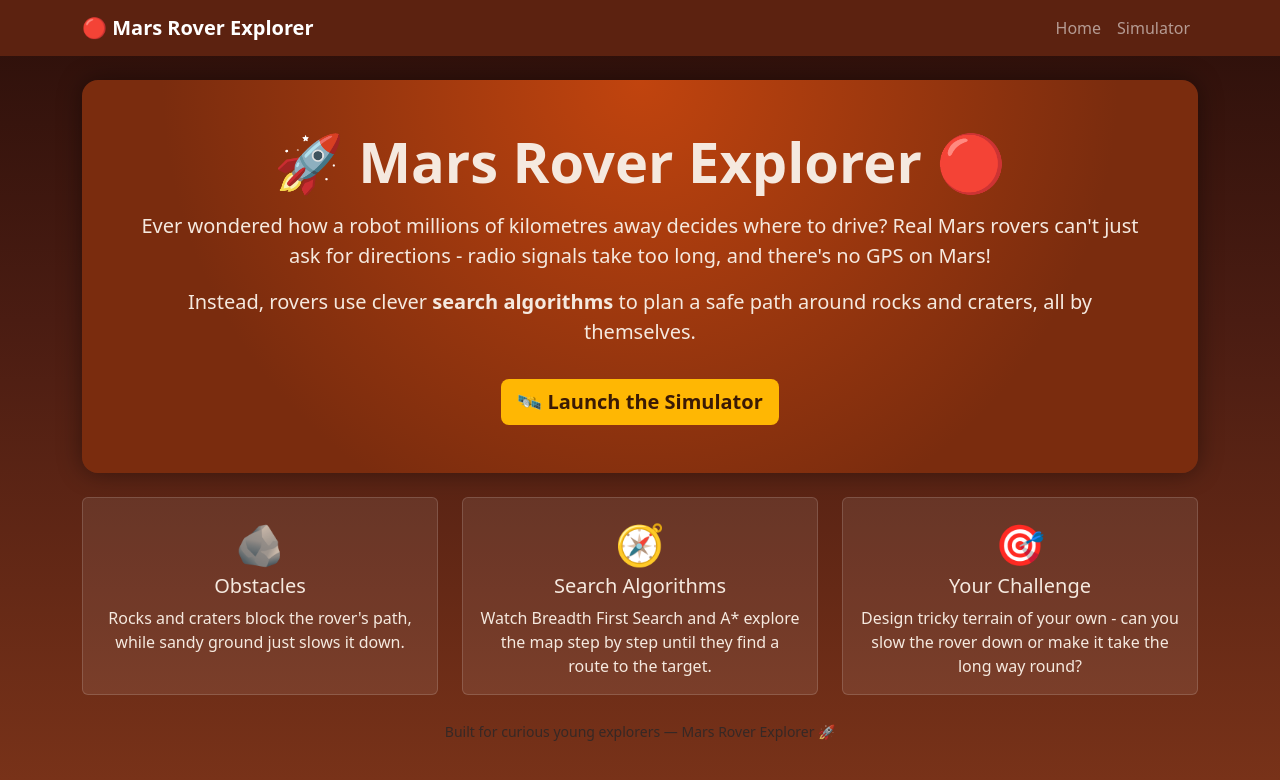
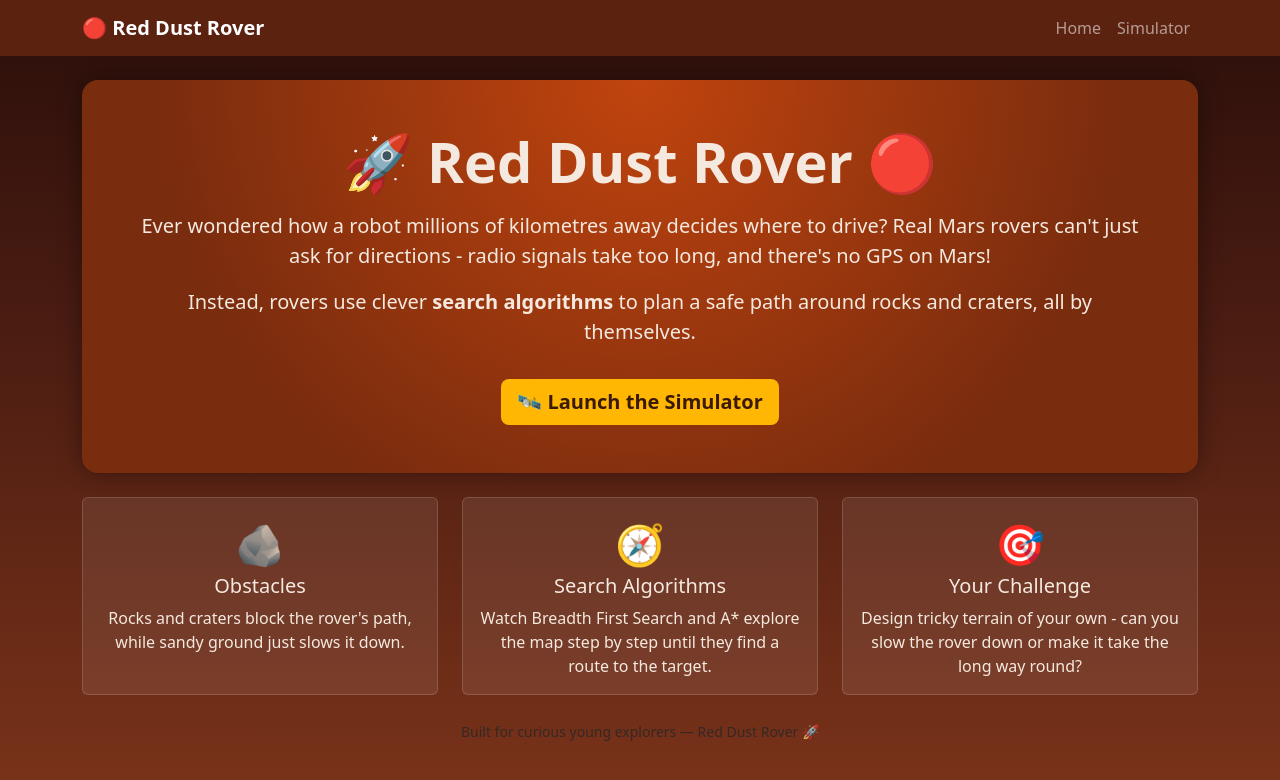
Before and after one commit to ozyjay/Red-Dust-Rover, a Flask app: page / in a window 1280 px wide. Shown: the top 780 px of the page. Run offline with Flask 3, Linux system fonts and the light colour scheme.

Commit message:
Rename project to Red Dust Rover

```diff
--- a/mars-rover-explorer/algorithms/__init__.py
+++ /dev/null
@@ -1 +0,0 @@
-"""Pathfinding algorithms used by the Mars Rover Explorer simulator."""
--- /dev/null
+++ b/red-dust-rover/algorithms/__init__.py
@@ -0,0 +1 @@
+"""Pathfinding algorithms used by the Red Dust Rover simulator."""
--- a/mars-rover-explorer/app.py
+++ b/red-dust-rover/app.py
@@ -1,4 +1,4 @@
-"""Mars Rover Explorer - a Flask web app that teaches students how
+"""Red Dust Rover - a Flask web app that teaches students how
 autonomous rovers navigate obstacles using search algorithms.
 
 Run with:
--- a/mars-rover-explorer/static/css/style.css
+++ b/red-dust-rover/static/css/style.css
@@ -1,4 +1,4 @@
-/* Mars Rover Explorer - shared styles */
+/* Red Dust Rover - shared styles */
 
 body {
     background: linear-gradient(180deg, #2b0f0a 0%, #4a1c12 40%, #7a3319 100%);
--- a/mars-rover-explorer/static/js/simulator.js
+++ b/red-dust-rover/static/js/simulator.js
@@ -1,5 +1,5 @@
 /**
- * Mars Rover Explorer - simulator front-end.
+ * Red Dust Rover - simulator front-end.
  *
  * Handles: drawing the terrain grid on a canvas, calling the Flask API to
  * generate terrain and run search algorithms, and animating the results so
--- a/mars-rover-explorer/templates/base.html
+++ b/red-dust-rover/templates/base.html
@@ -3,7 +3,7 @@
 <head>
     <meta charset="UTF-8">
     <meta name="viewport" content="width=device-width, initial-scale=1.0">
-    <title>{% block title %}Mars Rover Explorer{% endblock %}</title>
+    <title>{% block title %}Red Dust Rover{% endblock %}</title>
 
     <!-- Bootstrap 5 for quick, friendly, responsive styling -->
     <link
@@ -16,7 +16,7 @@
     <nav class="navbar navbar-expand-lg navbar-dark mars-navbar">
         <div class="container">
             <a class="navbar-brand fw-bold" href="{{ url_for('home') }}">
-                🔴 Mars Rover Explorer
+                🔴 Red Dust Rover
             </a>
             <div class="navbar-nav ms-auto">
                 <a class="nav-link" href="{{ url_for('home') }}">Home</a>
@@ -30,7 +30,7 @@
     </main>
 
     <footer class="text-center text-muted my-4">
-        <small>Built for curious young explorers &mdash; Mars Rover Explorer 🚀</small>
+        <small>Built for curious young explorers &mdash; Red Dust Rover 🚀</small>
     </footer>
 
     <script src="https://cdn.jsdelivr.net/npm/bootstrap@5.3.3/dist/js/bootstrap.bundle.min.js"></script>
--- a/mars-rover-explorer/templates/index.html
+++ b/red-dust-rover/templates/index.html
@@ -1,10 +1,10 @@
 {% extends "base.html" %}
 
-{% block title %}Mars Rover Explorer - Home{% endblock %}
+{% block title %}Red Dust Rover - Home{% endblock %}
 
 {% block content %}
 <div class="text-center hero-section p-5 rounded-4 mb-4">
-    <h1 class="display-4 fw-bold">🚀 Mars Rover Explorer 🔴</h1>
+    <h1 class="display-4 fw-bold">🚀 Red Dust Rover 🔴</h1>
     <p class="lead mt-3">
         Ever wondered how a robot millions of kilometres away decides where
         to drive? Real Mars rovers can't just ask for directions - radio
--- a/mars-rover-explorer/templates/simulator.html
+++ b/red-dust-rover/templates/simulator.html
@@ -1,6 +1,6 @@
 {% extends "base.html" %}
 
-{% block title %}Mars Rover Explorer - Simulator{% endblock %}
+{% block title %}Red Dust Rover - Simulator{% endblock %}
 
 {% block content %}
 <div class="row g-4">
```
Also changed, not shown: red-dust-rover/HOW_IT_RUNS.md (renamed from mars-rover-explorer/HOW_IT_RUNS.md, +2 -2 lines), red-dust-rover/README.md, red-dust-rover/algorithms/astar.py (renamed from mars-rover-explorer/algorithms/astar.py), red-dust-rover/algorithms/bfs.py (renamed from mars-rover-explorer/algorithms/bfs.py), red-dust-rover/algorithms/terrain.py (renamed from mars-rover-explorer/algorithms/terrain.py), red-dust-rover/requirements.txt (renamed from mars-rover-explorer/requirements.txt), red-dust-rover/static/images/README.txt, 2 other files.
